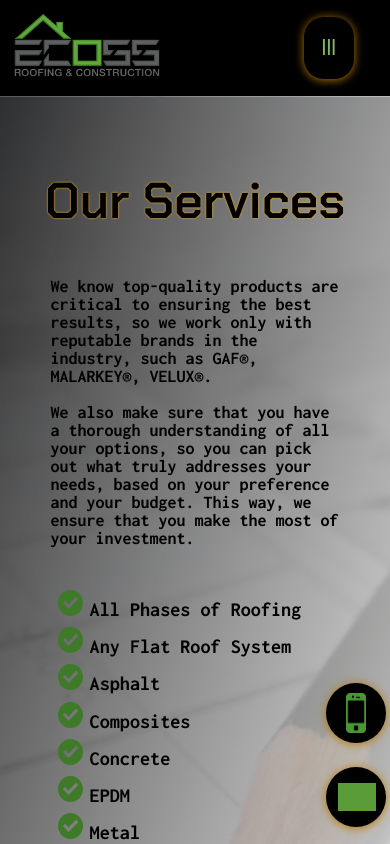
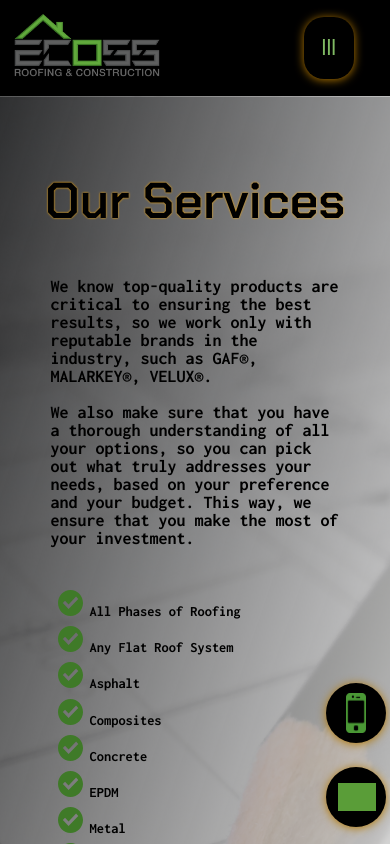
Before and after one commit to Austin-dv-Evans/Ecoss-Roofing-Website, a React (Create React App) app: page /services in a window 390 px wide. Shown: the top 844 px of the page. Built offline with nearby package versions, Linux system fonts and the light colour scheme; grey boxes are pictures that could not be loaded.

Commit message:
font size on grid list

```diff
--- a/src/Css/App.css
+++ b/src/Css/App.css
@@ -1055,7 +1055,7 @@
 }
 @media only screen and (max-width: 37.5em) {
   .services__grid--list {
-    font-size: 2.8rem;
+    font-size: 2rem;
   }
 }
 
--- a/src/Sass/layouts/Services.scss
+++ b/src/Sass/layouts/Services.scss
@@ -63,7 +63,7 @@
       font-family: $google-font;
       list-style-image: url('../../assets/icons/darkGreenCheck.svg');
       @include respond(phone){
-      font-size: 2.8rem;
+        font-size: 2rem;
       }
     }
   }
```
